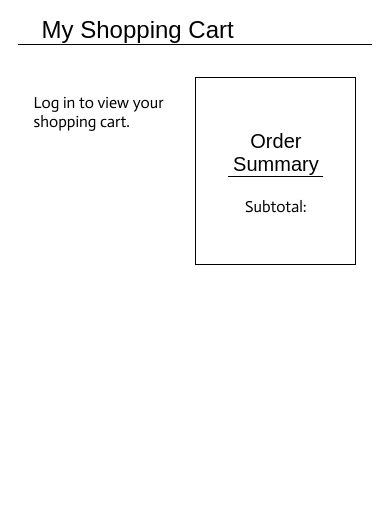
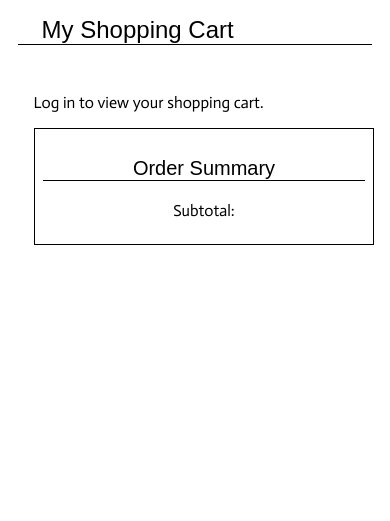
Before and after one commit to FEUP-LTW-2024/ltw-project-2024-ltw04g04, a PHP site: page /pages/cart.php in a window 390 px wide. Shown: the part 336-857 px from the top of the page. Run offline with PHP 8.4, Linux system fonts and the light colour scheme; data comes from the database, SQL or seed files in the repository; both versions use the stored data as it was after the commit; some libraries are stand-ins or nearby versions; some web fonts are replaced.

Commit message:
Shopping cart design upgrade

```diff
--- a/css/responsive.css
+++ b/css/responsive.css
@@ -1,4 +1,22 @@
 /* Responsive Design */
+
+@media (max-width: 60em) {
+    #shoppingCart {
+        display: block;
+    }
+    #summary {
+        float: none;
+        width: 100%;
+        padding:0.5em;
+        order: 2;
+    }
+
+    #items {
+        float: none;
+        width: 100%;
+        order: 1;
+    }
+}
 
 @media (max-width: 50em) {
     #editButton {
--- a/css/style.css
+++ b/css/style.css
@@ -233,7 +233,7 @@ main .productinfo  h1 {
 #summary {
     text-align: center;
     border: 1px solid #000;
-    padding: 2em;
+    padding: 1em;
     margin-bottom: auto;
 
     h1 {
@@ -246,7 +246,7 @@ main .productinfo  h1 {
 
 #items {
     float: left;
-    width: 75%;
+    width: 85%;
 }
 
 #summary button, #editButton, #addItemButto, .button-create-item, .button-add-category, .button-delete-category  {
@@ -751,8 +751,9 @@ nav#details {
 .item-details .detail-quantity {
     margin-left: 25em;
     padding: 1px;
-    padding-left: 0.5em;
-    padding-right: 0.5em;
+    font-size: xx-small;
+    padding-left: 0.3em;
+    padding-right: 0.3em;
     border: 1px solid black;
     border-radius: 10px;
     background-color: #BBE4F1;
```
Also changed, not shown: database/database.db.
